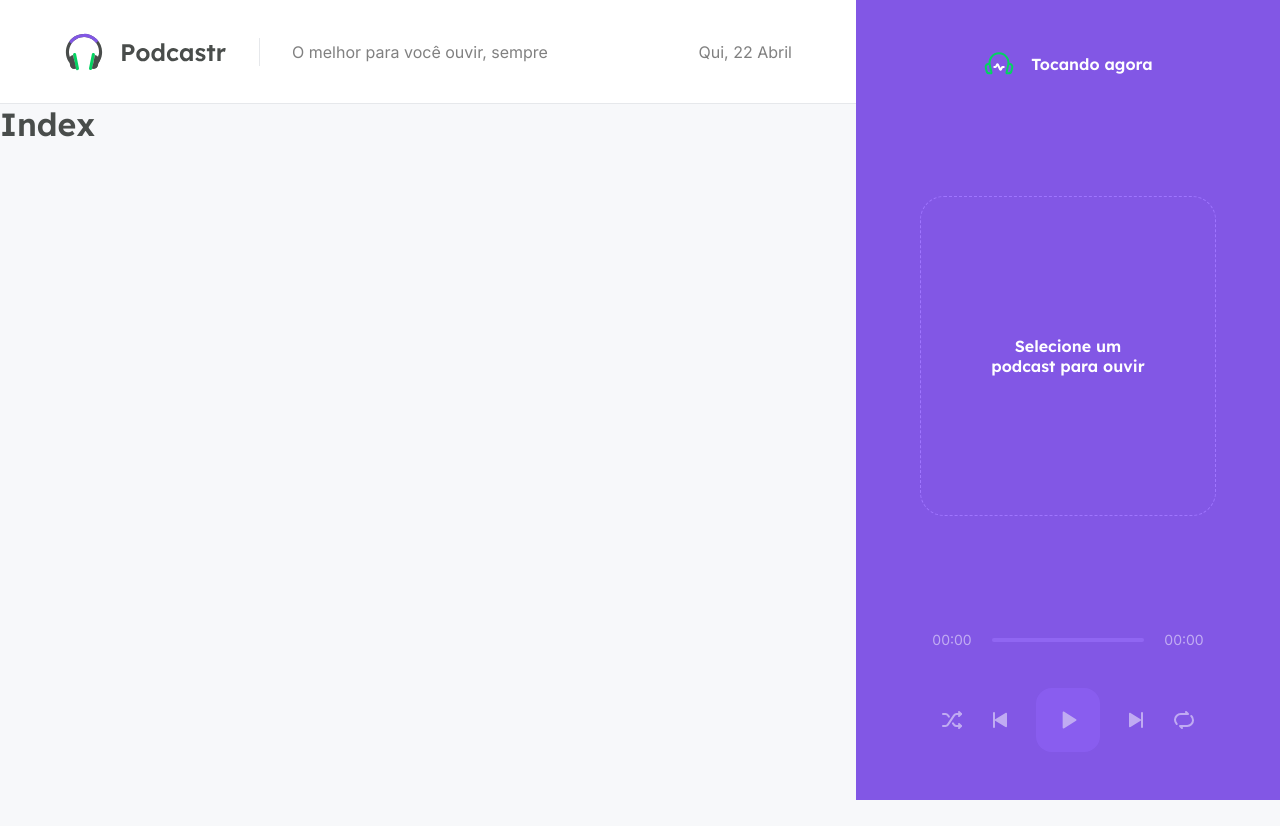
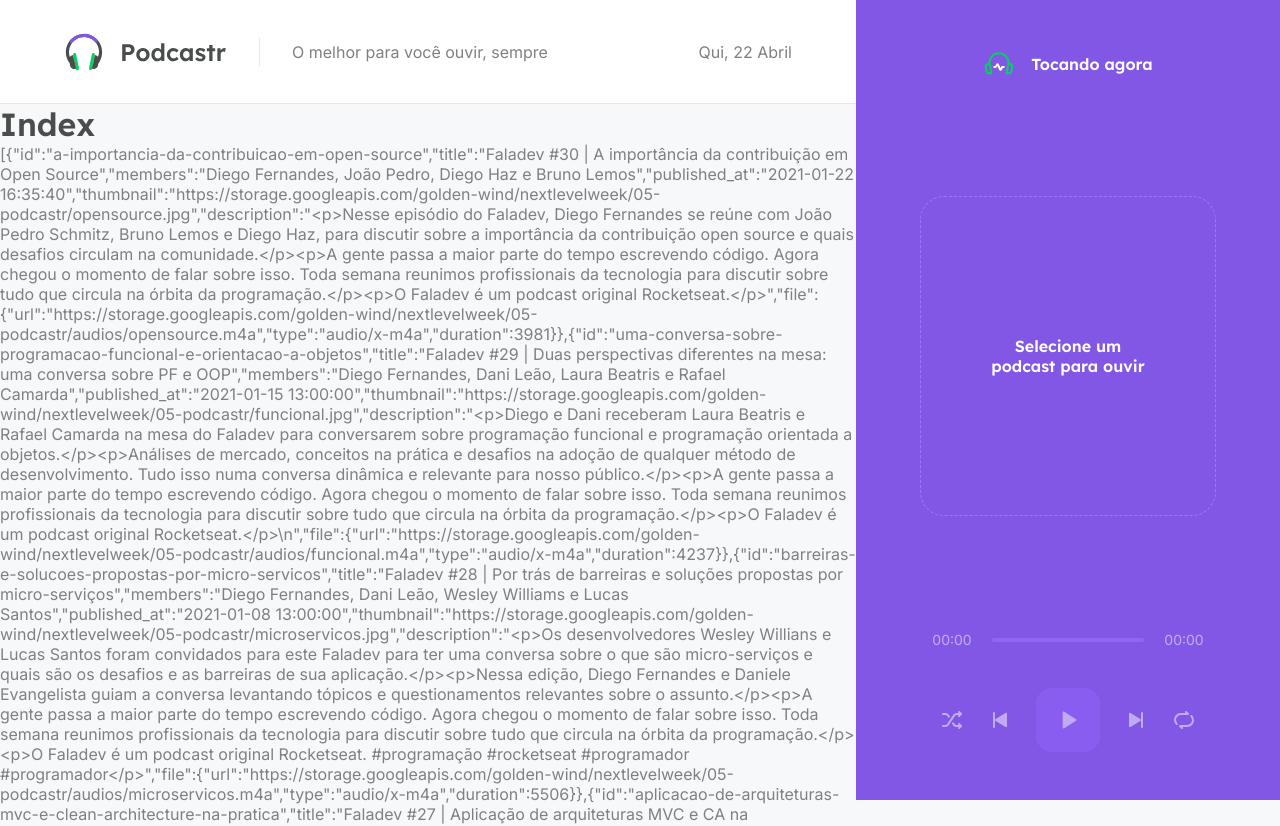
Before and after one commit to joaopa24/Podcastr-Next, a Next.js app: page / in a window 1280 px wide. Shown: the top 826 px of the page. Before the commit the page ends 800 px from the top, so only its background shows below. Built offline with nearby package versions, Linux system fonts and the light colour scheme; data requests are answered from the project's data file.

Commit message:
getStaticProps

```diff
--- a/src/pages/index.tsx
+++ b/src/pages/index.tsx
@@ -1,14 +1,26 @@
 // SPA
 // SSR
 // SSG
+export default function Home(props) {
+  console.log(props.episodes)
 
-import { useEffect } from 'react'
+  return (
+    <div>
+        <h1>Index</h1>
+        <p>{JSON.stringify(props.episodes)}</p>
+    </div>
 
-export default function Home() {
-  useEffect(() => {
-    fetch('http://localhost:3333/episodes').then(response => response.json()).then(data => console.log(data))
-  }, [])
-  return (
-    <h1>Index</h1>
   )
 }
+
+export async function getStaticProps(){
+    const response = await fetch('http://localhost:3333/episodes')
+    const data = await response.json()
+
+    return {
+      props:{
+        episodes:data,
+      },
+      revalidate:60 * 60 * 8,
+    }
+}
```
